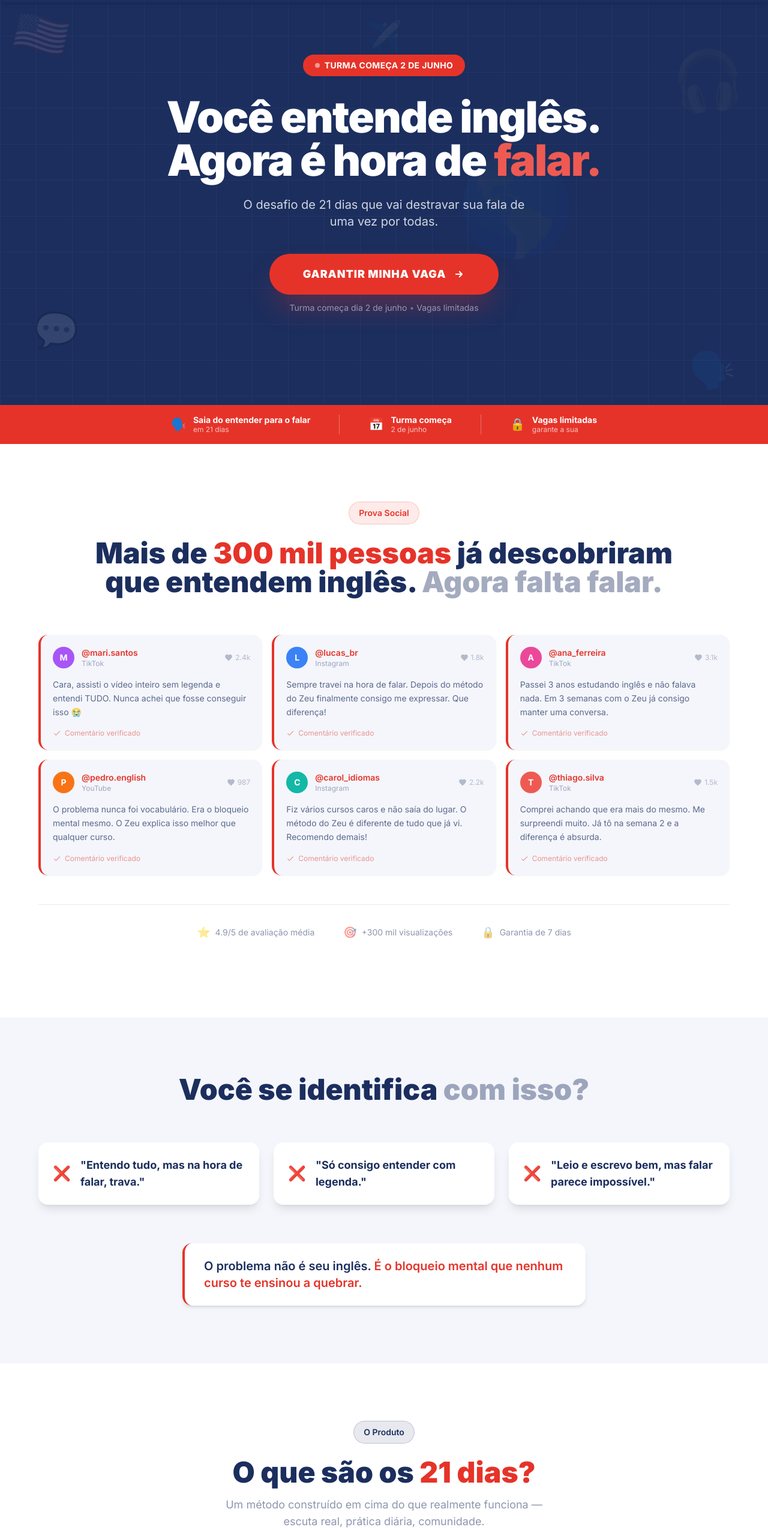
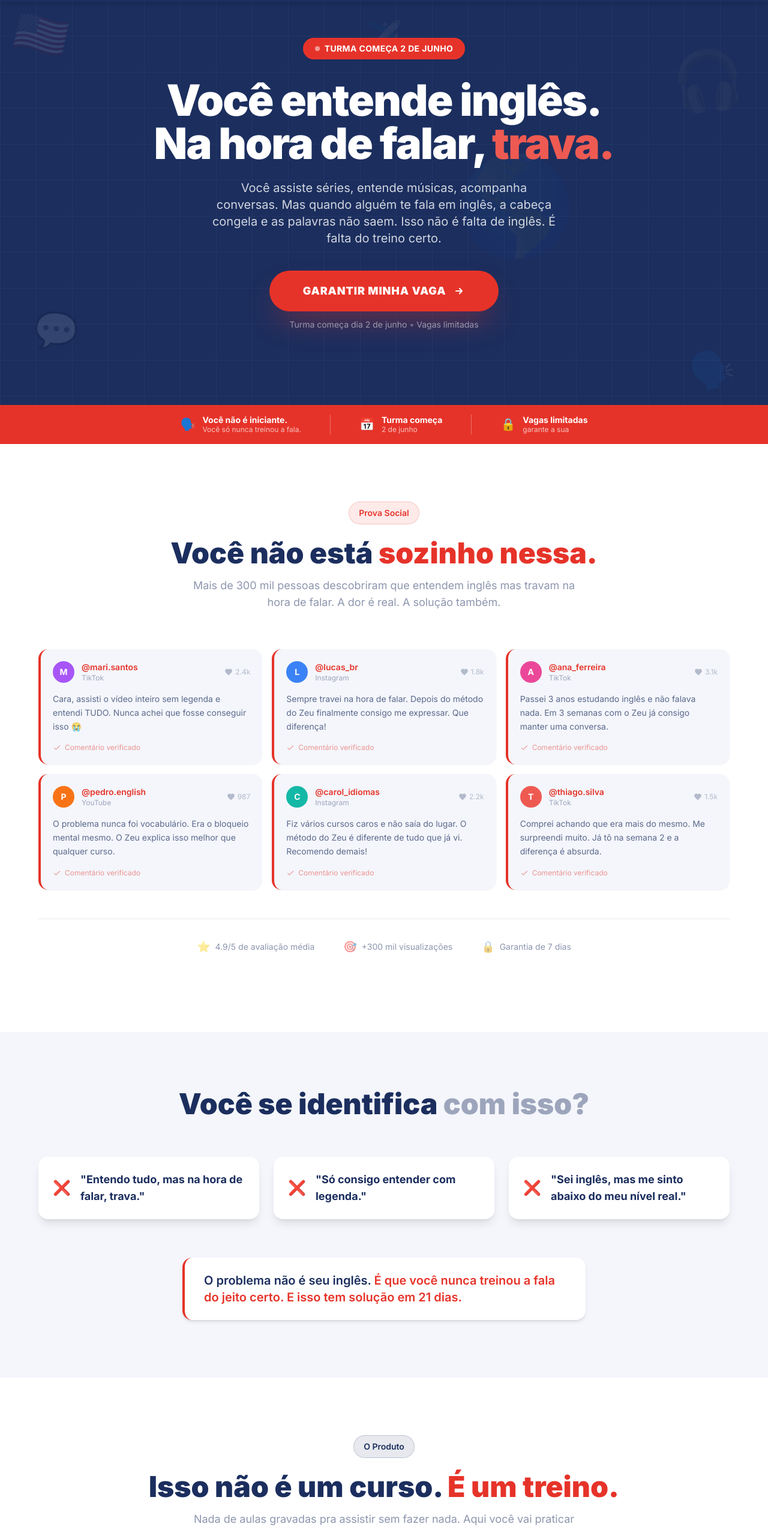
Before and after one commit to GabrielMaark/english-by-zeu, a Next.js app: page / in a window 1280 px wide. Shown: the part 60-2610 px from the top of the page at 60% size. Built offline with nearby package versions, Linux system fonts and the light colour scheme.

Commit message:
Redesign to light theme and rewrite copy

```diff
--- a/components/FAQ.tsx
+++ b/components/FAQ.tsx
@@ -6,27 +6,27 @@ const faqs = [
   {
     question: "Precisa ter algum nível de inglês?",
     answer:
-      "Não. O desafio começa do básico. O foco não é vocabulário avançado — é destravar a fala. Se você já assiste qualquer coisa em inglês (com ou sem legenda), você já tem base suficiente pra começar.",
+      "O desafio é ideal pra quem já entende inglês mas trava na hora de falar. Se você consegue acompanhar séries ou músicas, você está pronto.",
   },
   {
     question: "Quando começa?",
     answer:
-      "Dia 2 de junho. Ao comprar você já entra no grupo exclusivo e tem acesso à comunidade imediatamente. Os áudios e desafios diários começam no dia 2.",
+      "Dia 2 de junho. Ao comprar você já entra no grupo imediatamente.",
   },
   {
     question: "Como vou receber o conteúdo?",
     answer:
-      "Todo dia no grupo exclusivo de alunos. Um áudio com o Zeu + um desafio de fala. Simples, direto, sem plataforma complicada. Você só precisa do celular.",
+      "Todo dia você recebe um áudio e um desafio de fala direto no grupo exclusivo de alunos.",
   },
   {
     question: "E se eu não gostar?",
     answer:
-      "Garantia de 7 dias, sem perguntas. Se em uma semana você sentir que não foi o que esperava, é só mandar mensagem e devolvemos 100% do valor. Sem burocracia.",
+      "Garantia total de 7 dias. Pediu reembolso, devolvemos sem perguntas.",
   },
   {
     question: "Precisa de quanto tempo por dia?",
     answer:
-      "15 a 20 minutos por dia. O desafio foi feito pra caber na sua rotina real — não pede horas de estudo nem exercícios cansativos. Consistência diária curta > maratona uma vez por semana.",
+      "15 a 20 minutos por dia. É pouco tempo, mas é consistente — e é isso que faz a diferença.",
   },
 ];
 
--- a/components/FinalCTA.tsx
+++ b/components/FinalCTA.tsx
@@ -37,8 +37,7 @@ export default function FinalCTA() {
 
         {/* Subtext */}
         <p className="reveal reveal-delay-2 text-white/80 text-lg sm:text-xl mb-12 max-w-xl mx-auto leading-relaxed text-pretty">
-          Você já deu o trabalho duro de aprender. Agora é só destravar. 21
-          dias. R$29,90. Uma vaga.
+          Você já deu o trabalho duro de aprender. Agora é só destravar. 21 dias. R$29,90. Uma vaga.
         </p>
 
         {/* CTA */}
--- a/components/Hero.tsx
+++ b/components/Hero.tsx
@@ -44,13 +44,13 @@ export default function Hero() {
             <h1 className="text-4xl sm:text-5xl md:text-6xl lg:text-7xl font-black leading-[1.05] tracking-tight mb-6 text-white text-balance animate-[fadeUp_0.6s_ease-out_0.1s_both]">
               Você entende inglês.{" "}
               <br className="hidden md:block" />
-              Agora é hora de{" "}
-              <span className="text-red-400">falar.</span>
+              Na hora de falar,{" "}
+              <span className="text-red-400">trava.</span>
             </h1>
 
             {/* Subheadline */}
-            <p className="text-lg sm:text-xl text-white/80 max-w-lg mb-10 leading-relaxed text-pretty animate-[fadeUp_0.6s_ease-out_0.2s_both]">
-              O desafio de 21 dias que vai destravar sua fala de uma vez por todas.
+            <p className="text-lg sm:text-xl text-white/80 max-w-xl mb-10 leading-relaxed text-pretty animate-[fadeUp_0.6s_ease-out_0.2s_both]">
+              Você assiste séries, entende músicas, acompanha conversas. Mas quando alguém te fala em inglês, a cabeça congela e as palavras não saem. Isso não é falta de inglês. É falta do treino certo.
             </p>
 
             {/* CTA */}
@@ -89,8 +89,8 @@ export default function Hero() {
           <div className="flex items-center justify-center gap-3 px-8 py-3 sm:py-0">
             <span className="text-xl">🗣️</span>
             <div>
-              <p className="text-white font-bold text-sm leading-tight">Saia do entender para o falar</p>
-              <p className="text-white/70 text-xs">em 21 dias</p>
+              <p className="text-white font-bold text-sm leading-tight">Você não é iniciante.</p>
+              <p className="text-white/70 text-xs">Você só nunca treinou a fala.</p>
             </div>
           </div>
 
@@ -107,6 +107,7 @@ export default function Hero() {
               <p className="text-white/70 text-xs">2 de junho</p>
             </div>
           </div>
+
 
           {/* Divider desktop */}
           <div className="hidden sm:block w-px self-stretch bg-white/30 mx-4" />
--- a/components/Offer.tsx
+++ b/components/Offer.tsx
@@ -5,7 +5,7 @@ const benefits = [
   "21 desafios de fala progressivos",
   "Grupo exclusivo de alunos",
   "1 live por semana ao vivo",
-  "Método baseado em listening real",
+  "Feedback real da comunidade",
   "Acesso imediato ao grupo após a compra",
 ];
 
@@ -34,9 +34,7 @@ export default function Offer() {
             <span className="text-red-500">agora</span>
           </h2>
           <p className="text-navy-500/50 text-lg text-pretty">
-            Turma começa dia{" "}
-            <span className="text-navy-500 font-semibold">2 de junho</span>.
-            Não deixa pra última hora.
+            Turma começa dia <span className="text-navy-500 font-semibold">2 de junho</span>. Não deixa pra última hora.
           </p>
         </div>
 
@@ -88,11 +86,11 @@ export default function Offer() {
           </a>
 
           {/* Guarantee */}
-          <div className="mt-5 flex items-center justify-center gap-2 text-navy-500/40 text-xs">
-            <svg className="w-4 h-4" fill="currentColor" viewBox="0 0 24 24">
+          <div className="mt-5 flex items-center justify-center gap-2 text-navy-500/40 text-xs text-center">
+            <svg className="w-4 h-4 flex-shrink-0" fill="currentColor" viewBox="0 0 24 24">
               <path d="M12 1L3 5v6c0 5.55 3.84 10.74 9 12 5.16-1.26 9-6.45 9-12V5l-9-4z" />
             </svg>
-            <span>Garantia de satisfação de 7 dias</span>
+            <span>Garantia de satisfação de 7 dias. Se não gostar, devolvemos 100%.</span>
           </div>
         </div>
 
--- a/components/Pain.tsx
+++ b/components/Pain.tsx
@@ -3,18 +3,15 @@
 const pains = [
   {
     headline: "Entendo tudo, mas na hora de falar, trava.",
-    description:
-      "Você assiste série sem legenda, entende podcast, lê artigos em inglês. Mas quando alguém te fala em inglês, a cabeça congela e as palavras não saem.",
+    description: "",
   },
   {
     headline: "Só consigo entender com legenda.",
-    description:
-      "Sem a legenda amarela embaixo, parece que o inglês some. Você depende dela como uma muleta e sabe que isso te limita — mas não sabe como mudar.",
+    description: "",
   },
   {
-    headline: "Leio e escrevo bem, mas falar parece impossível.",
-    description:
-      "Nas provas você ia bem. No WhatsApp em inglês você se vira. Mas numa conversa ao vivo? O pânico bate. É como se o inglês travasse na garganta.",
+    headline: "Sei inglês, mas me sinto abaixo do meu nível real.",
+    description: "",
   },
 ];
 
@@ -51,7 +48,7 @@ export default function Pain() {
             <p className="text-lg sm:text-xl font-semibold text-navy-500 leading-relaxed text-pretty">
               O problema não é seu inglês.{" "}
               <span className="text-red-500">
-                É o bloqueio mental que nenhum curso te ensinou a quebrar.
+                É que você nunca treinou a fala do jeito certo. E isso tem solução em 21 dias.
               </span>
             </p>
           </div>
--- a/components/Product.tsx
+++ b/components/Product.tsx
@@ -7,7 +7,7 @@ const weeks = [
     title: "Desbloqueio",
     subtitle: "Quebre o bloqueio mental de uma vez",
     description:
-      "A maioria das pessoas trava por medo de errar, não por falta de vocabulário. Na primeira semana você entende de onde vem esse travamento e começa a desfazê-lo com exercícios práticos e diários.",
+      "Você vai entender de onde vem o travamento e começar a quebrá-lo com exercícios práticos e diários.",
     topBorder: "border-t-4 border-red-500",
     accentColor: "text-red-500",
     icon: "🔓",
@@ -18,7 +18,7 @@ const weeks = [
     title: "Ativação",
     subtitle: "Conversas do dia a dia",
     description:
-      "Com o bloqueio reduzido, é hora de ativar. Você vai praticar as situações mais comuns em inglês — trabalho, viagem, redes sociais, séries — com áudios e desafios de fala progressivos.",
+      "Você vai praticar situações reais — se apresentar, pedir algo, responder perguntas — e perceber que já consegue.",
     topBorder: "border-t-4 border-navy-500",
     accentColor: "text-navy-500",
     icon: "⚡",
@@ -29,7 +29,7 @@ const weeks = [
     title: "Fluência",
     subtitle: "Velocidade e naturalidade",
     description:
-      "Na reta final você treina velocidade, naturalidade e encadeamento de ideias. Você sai do desafio conseguindo manter conversas reais em inglês, sem depender de roteiros.",
+      "Você vai ganhar velocidade, naturalidade e confiança pra manter uma conversa real em inglês.",
     topBorder: "border-t-4 border-red-600",
     accentColor: "text-red-600",
     icon: "🚀",
@@ -40,22 +40,22 @@ const includes = [
   {
     icon: "🎙️",
     title: "21 áudios com o Zeu",
-    description: "Um por dia, direto no grupo. Curtos, práticos e com propósito.",
+    description: "Um por dia, direto no grupo.",
   },
   {
     icon: "🗣️",
     title: "21 desafios de fala",
-    description: "Exercícios reais pra você praticar e postar no grupo.",
+    description: "Você pratica e posta no grupo.",
   },
   {
     icon: "👥",
     title: "Grupo exclusivo de alunos",
-    description: "Acesso imediato após a compra. Comunidade ativa e motivadora.",
+    description: "Comunidade que evolui junto.",
   },
   {
     icon: "📡",
     title: "1 live por semana com o Zeu",
-    description: "Ao vivo, tira dúvidas, corrige pronúncia e dá feedback.",
+    description: "Feedback ao vivo, correção de pronúncia.",
   },
 ];
 
@@ -79,12 +79,11 @@ export default function Product() {
             <span className="text-navy-500 text-sm font-semibold">O Produto</span>
           </div>
           <h2 className="text-3xl sm:text-4xl md:text-5xl font-black leading-tight text-balance text-navy-500">
-            O que são os{" "}
-            <span className="text-red-500">21&nbsp;dias?</span>
+            Isso não é um curso.{" "}
+            <span className="text-red-500">É um&nbsp;treino.</span>
           </h2>
-          <p className="text-navy-500/50 mt-4 text-lg max-w-xl mx-auto text-pretty">
-            Um método construído em cima do que realmente funciona — escuta real,
-            prática diária, comunidade.
+          <p className="text-navy-500/50 mt-4 text-lg max-w-2xl mx-auto text-pretty">
+            Nada de aulas gravadas pra assistir sem fazer nada. Aqui você vai praticar todo dia, receber feedback ao vivo, evoluir junto com uma comunidade e sentir na pele que seu inglês é melhor do que você pensa.
           </p>
         </div>
 
--- a/components/SocialProof.tsx
+++ b/components/SocialProof.tsx
@@ -61,11 +61,12 @@ export default function SocialProof() {
             <span className="text-red-500 text-sm font-semibold">Prova Social</span>
           </div>
           <h2 className="text-3xl sm:text-4xl md:text-5xl font-black leading-tight text-balance text-navy-500">
-            Mais de{" "}
-            <span className="text-red-500">300 mil pessoas</span>{" "}
-            já descobriram que entendem inglês.{" "}
-            <span className="text-navy-500/40">Agora falta&nbsp;falar.</span>
+            Você não está{" "}
+            <span className="text-red-500">sozinho&nbsp;nessa.</span>
           </h2>
+          <p className="text-navy-500/50 mt-4 text-lg max-w-2xl mx-auto text-pretty">
+            Mais de 300 mil pessoas descobriram que entendem inglês mas travam na hora de falar. A dor é real. A solução também.
+          </p>
         </div>
 
         {/* Comments grid */}
```
Also changed, not shown: components/AboutZeu.tsx (+5 -17 lines).
